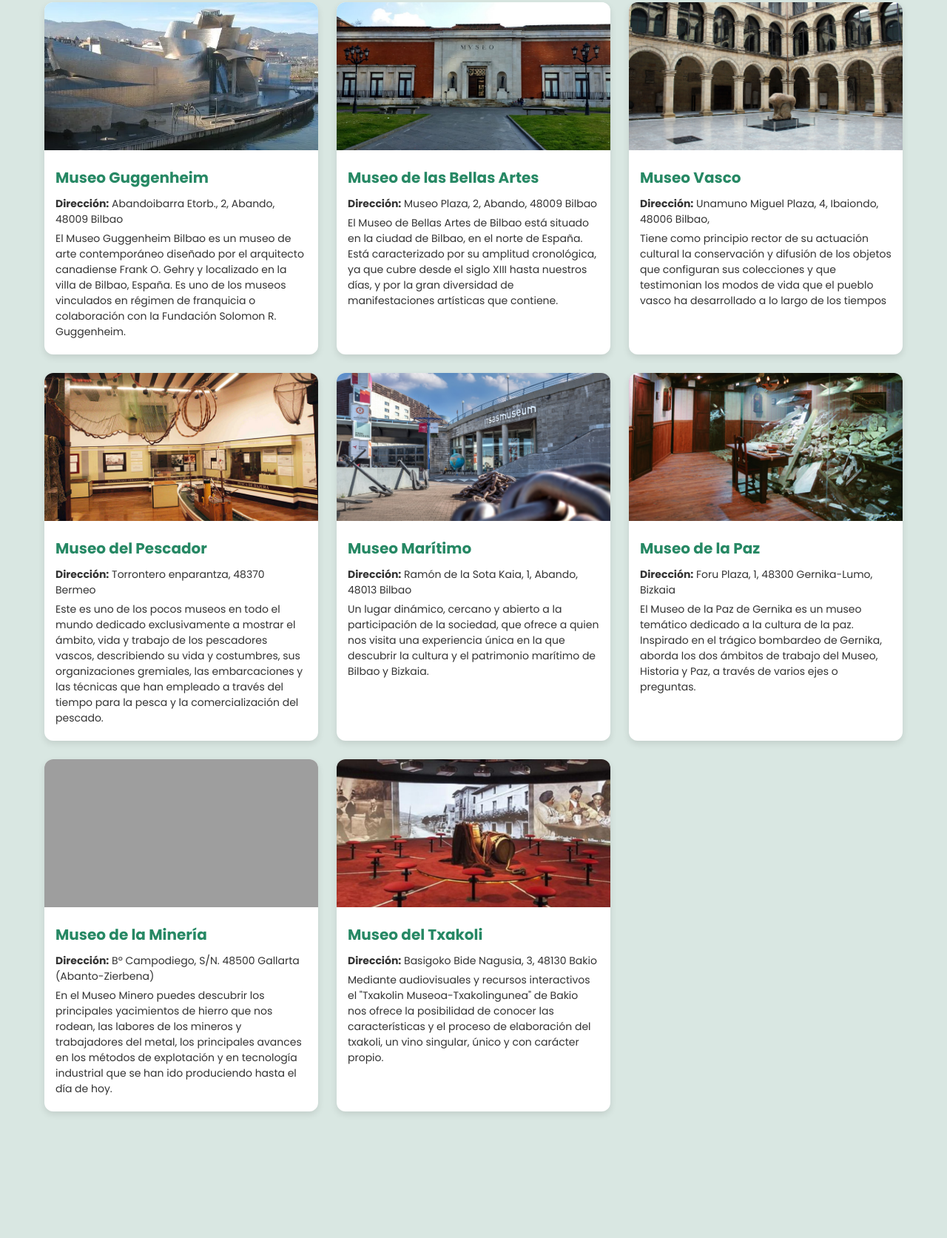
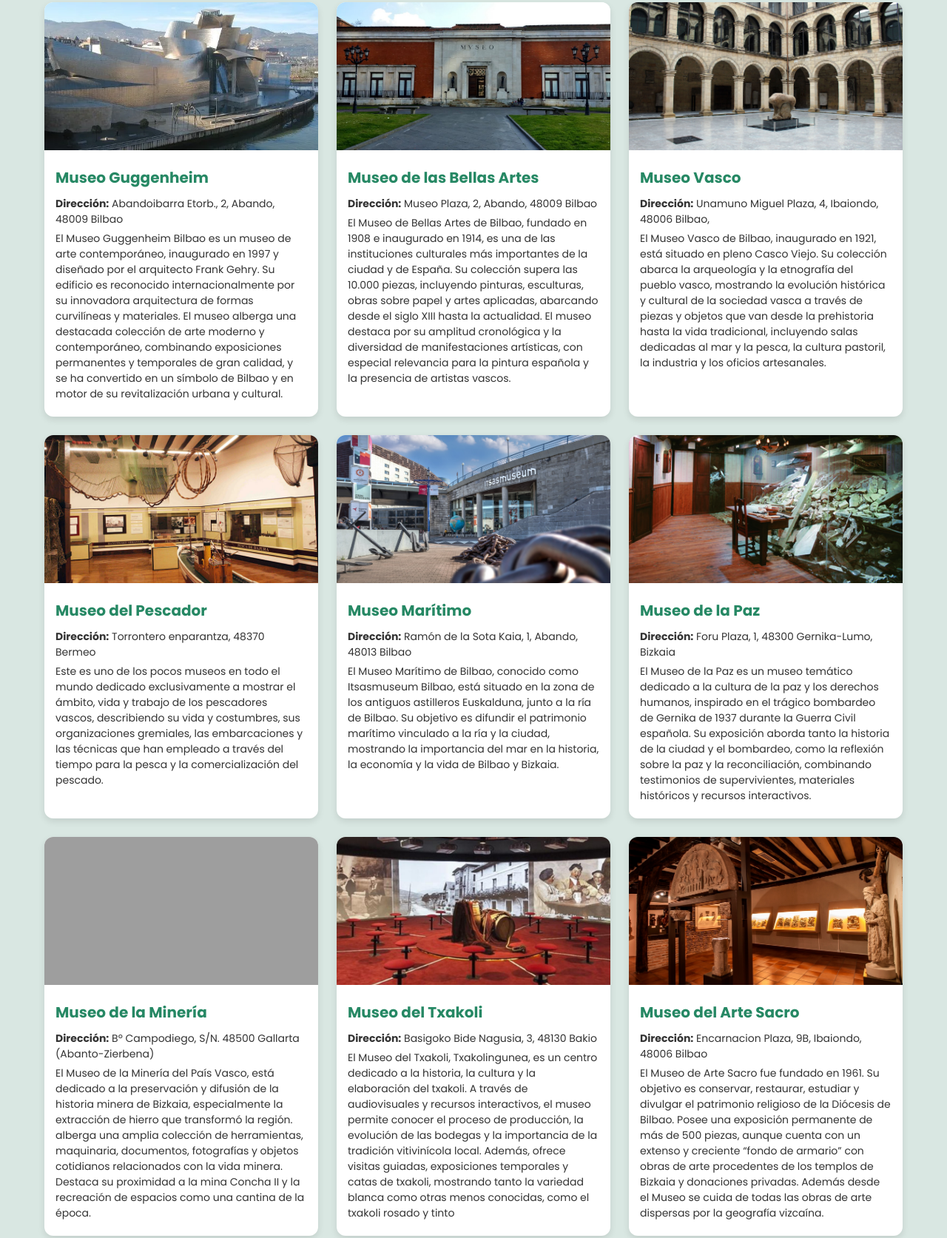
Before and after one commit to ivangago2000/BIlbao306, a plain HTML site: page museos.html in a window 1280 px wide. Shown: the part 225-1898 px from the top of the page at 74% size. Before the commit the page ends 1767 px from the top, so only its background shows below. Drawn offline with Linux system fonts and the light colour scheme; grey boxes are pictures that could not be loaded.

Commit message:
añadir museo

```diff
--- a/museos.html
+++ b/museos.html
@@ -35,7 +35,8 @@
       <div class="museo-info">
         <h3>Museo Guggenheim</h3>
         <p><strong>Dirección:</strong> Abandoibarra Etorb., 2, Abando, 48009 Bilbao</p>
-        <p>El Museo Guggenheim Bilbao es un museo de arte contemporáneo diseñado por el arquitecto canadiense Frank O. Gehry y localizado en la villa de Bilbao, España. Es uno de los museos vinculados en régimen de franquicia o colaboración con la Fundación Solomon R. Guggenheim.</p>
+        <p>El Museo Guggenheim Bilbao es un museo de arte contemporáneo, inaugurado en 1997 y diseñado por el arquitecto Frank Gehry.
+          Su edificio es reconocido internacionalmente por su innovadora arquitectura de formas curvilíneas y materiales. El museo alberga una destacada colección de arte moderno y contemporáneo, combinando exposiciones permanentes y temporales de gran calidad, y se ha convertido en un símbolo de Bilbao y en motor de su revitalización urbana y cultural.</p>
       </div>
     </div>
 
@@ -44,7 +45,9 @@
       <div class="museo-info">
         <h3>Museo de las Bellas Artes</h3>
         <p><strong>Dirección:</strong> Museo Plaza, 2, Abando, 48009 Bilbao</p>
-        <p>El Museo de Bellas Artes de Bilbao está situado en la ciudad de Bilbao, en el norte de España. Está caracterizado por su amplitud cronológica, ya que cubre desde el siglo XIII hasta nuestros días, y por la gran diversidad de manifestaciones artísticas que contiene.</p>
+        <p>El Museo de Bellas Artes de Bilbao, fundado en 1908 e inaugurado en 1914, es una de las instituciones culturales más importantes de la ciudad y de España. Su colección supera las 10.000 piezas, incluyendo pinturas, esculturas, obras sobre papel y artes aplicadas, abarcando desde el siglo XIII hasta la actualidad.
+          El museo destaca por su amplitud cronológica y la diversidad de manifestaciones artísticas, con especial relevancia para la pintura española y la presencia de artistas vascos.
+        </p>
       </div>
     </div>
 
@@ -53,7 +56,7 @@
       <div class="museo-info">
         <h3>Museo Vasco</h3>
         <p><strong>Dirección:</strong> Unamuno Miguel Plaza, 4, Ibaiondo, 48006 Bilbao, </p>
-        <p>Tiene como principio rector de su actuación cultural la conservación y difusión de los objetos que configuran sus colecciones y que testimonian los modos de vida que el pueblo vasco ha desarrollado a lo largo de los tiempos</p>
+        <p>El Museo Vasco de Bilbao, inaugurado en 1921, está situado en pleno Casco Viejo. Su colección abarca la arqueología y la etnografía del pueblo vasco, mostrando la evolución histórica y cultural de la sociedad vasca a través de piezas y objetos que van desde la prehistoria hasta la vida tradicional, incluyendo salas dedicadas al mar y la pesca, la cultura pastoril, la industria y los oficios artesanales.</p>
       </div>
     </div>
 
@@ -71,7 +74,7 @@
       <div class="museo-info">
         <h3>Museo Marítimo</h3>
         <p><strong>Dirección:</strong> Ramón de la Sota Kaia, 1, Abando, 48013 Bilbao</p>
-        <p>Un lugar dinámico, cercano y abierto a la participación de la sociedad, que ofrece a quien nos visita una experiencia única en la que descubrir la cultura y el patrimonio marítimo de Bilbao y Bizkaia.</p>
+        <p>El Museo Marítimo de Bilbao, conocido como Itsasmuseum Bilbao, está situado en la zona de los antiguos astilleros Euskalduna, junto a la ría de Bilbao. Su objetivo es difundir el patrimonio marítimo vinculado a la ría y la ciudad, mostrando la importancia del mar en la historia, la economía y la vida de Bilbao y Bizkaia.</p>
       </div>
     </div>
 
@@ -80,7 +83,7 @@
       <div class="museo-info">
         <h3>Museo de la Paz</h3>
         <p><strong>Dirección:</strong> Foru Plaza, 1, 48300 Gernika-Lumo, Bizkaia</p>
-        <p>El Museo de la Paz de Gernika es un museo temático dedicado a la cultura de la paz. Inspirado en el trágico bombardeo de Gernika, aborda los dos ámbitos de trabajo del Museo, Historia y Paz, a través de varios ejes o preguntas.</p>
+        <p>El Museo de la Paz es un museo temático dedicado a la cultura de la paz y los derechos humanos, inspirado en el trágico bombardeo de Gernika de 1937 durante la Guerra Civil española. Su exposición aborda tanto la historia de la ciudad y el bombardeo, como la reflexión sobre la paz y la reconciliación, combinando testimonios de supervivientes, materiales históricos y recursos interactivos.</p>
       </div>
     </div>
 
@@ -89,7 +92,9 @@
       <div class="museo-info">
         <h3>Museo de la Minería</h3>
         <p><strong>Dirección:</strong> Bº Campodiego, S/N. 48500 Gallarta (Abanto-Zierbena)</p>
-        <p>En el Museo Minero puedes descubrir los principales yacimientos de hierro que nos rodean, las labores de los mineros y trabajadores del metal, los principales avances en los métodos de explotación y en tecnología industrial que se han ido produciendo hasta el día de hoy.</p>
+        <p>El Museo de la Minería del País Vasco, está dedicado a la preservación y difusión de la historia minera de Bizkaia, especialmente la extracción de hierro que transformó la región.
+          alberga una amplia colección de herramientas, maquinaria, documentos, fotografías y objetos cotidianos relacionados con la vida minera. Destaca su proximidad a la mina Concha II y la recreación de espacios como una cantina de la época.
+        </p>
       </div>
     </div>
 
@@ -98,7 +103,17 @@
       <div class="museo-info">
         <h3>Museo del Txakoli</h3>
         <p><strong>Dirección:</strong> Basigoko Bide Nagusia, 3, 48130 Bakio</p>
-        <p>Mediante audiovisuales y recursos interactivos el "Txakolin Museoa-Txakolingunea" de Bakio nos ofrece la posibilidad de conocer las características y el proceso de elaboración del txakoli, un vino singular, único y con carácter propio.</p>
+        <p>El Museo del Txakoli, Txakolingunea, es un centro dedicado a la historia, la cultura y la elaboración del txakoli. A través de audiovisuales y recursos interactivos, el museo permite conocer el proceso de producción, la evolución de las bodegas y la importancia de la tradición vitivinícola local. Además, ofrece visitas guiadas, exposiciones temporales y catas de txakoli, mostrando tanto la variedad blanca como otras menos conocidas, como el txakoli rosado y tinto</p>
+      </div>
+    </div>
+
+    <div class="museo-card">
+      <img src="./img/museos/sacro.jpg" alt="Museo del Arte Sacro">
+      <div class="museo-info">
+        <h3>Museo del Arte Sacro</h3>
+        <p><strong>Dirección:</strong> Encarnacion Plaza, 9B, Ibaiondo, 48006 Bilbao</p>
+        <p>El Museo de Arte Sacro fue fundado en 1961. Su objetivo es conservar, restaurar, estudiar y divulgar el patrimonio religioso de la Diócesis de Bilbao.
+          Posee una exposición permanente de más de 500 piezas, aunque cuenta con un extenso y creciente “fondo de armario” con obras de arte procedentes de los templos de Bizkaia y donaciones privadas. Además desde el Museo se cuida de todas las obras de arte dispersas por la geografía vizcaína. </p>
       </div>
     </div>
   </main>
```
Also changed, not shown: img/museos/sacro.jpg (added).
